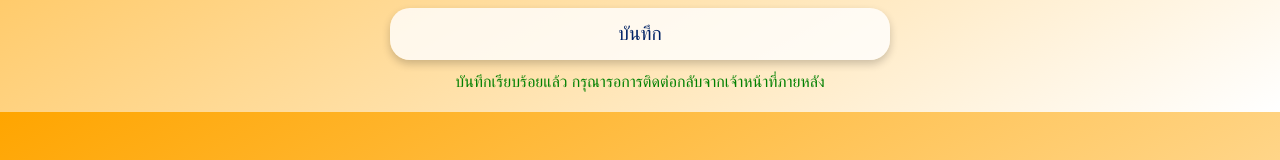
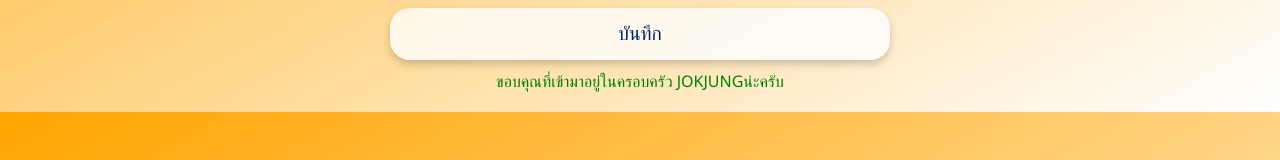
Before and after one commit to Golf11221122/Golf11221122.github.io.1, a plain HTML site: page index.html in a window 1280 px wide. Both pictures are taken after a click on the button "บันทึก". Shown: the part 611-771 px from the top of the page. Drawn offline with Linux system fonts and the light colour scheme; no server answers.

Commit message:
Update index.html

```diff
--- a/index.html
+++ b/index.html
@@ -110,7 +110,7 @@
         body: JSON.stringify(data)
       });
 
-      document.getElementById("successMessage").innerText = "บันทึกเรียบร้อยแล้ว กรุณารอการติดต่อกลับจากเจ้าหน้าที่ภายหลัง";
+      document.getElementById("successMessage").innerText = "ขอบคุณที่เข้ามาอยู่ในครอบครัว JOKJUNGน่ะครับ";
 
       // ล้างฟอร์ม
       document.querySelectorAll("input, textarea").forEach(input => input.value = "");
```
